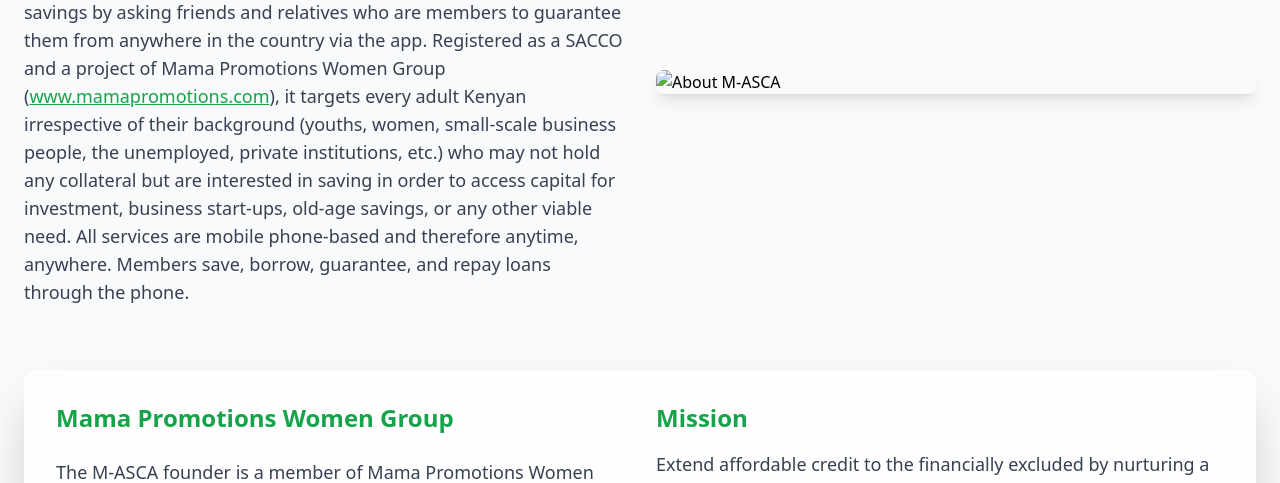
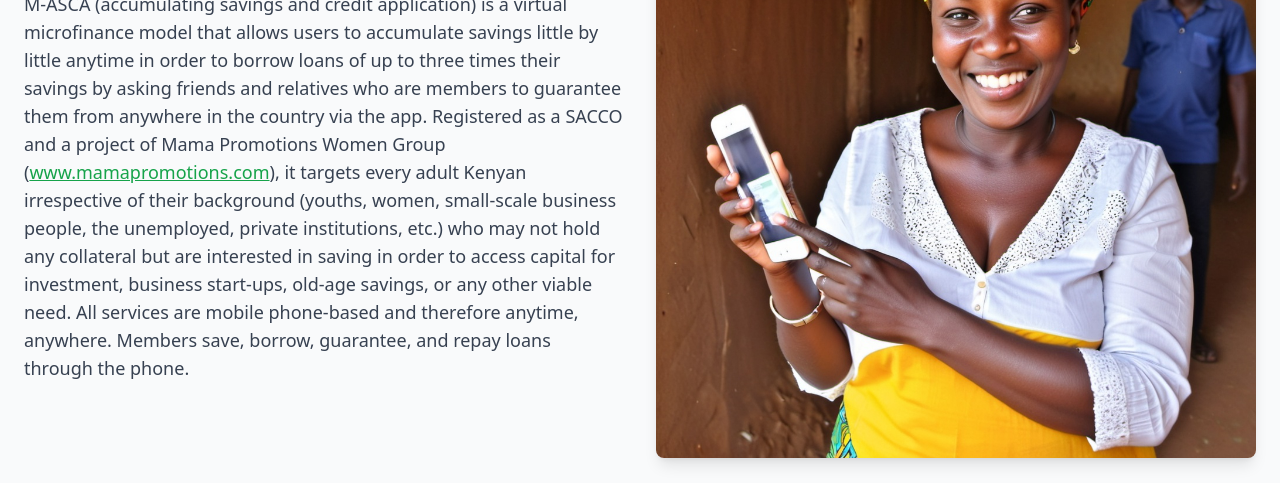
Before and after one commit to Bmariten/m-asca, a website: page public/about.html in a window 1280 px wide. Shown: the part 302-785 px from the top of the page. Drawn offline with Linux system fonts and the light colour scheme; no server answers.

Commit message:
added images

```diff
--- a/public/about.html
+++ b/public/about.html
@@ -35,7 +35,7 @@
       </div>
       <!-- Right: Image -->
       <div class="rounded-lg overflow-hidden shadow-lg">
-        <img src="../uploads/about-image.jpg" alt="About M-ASCA" class="w-full h-auto">
+        <img src="about-image.jpg" alt="About M-ASCA" class="w-full h-auto">
       </div>
     </div>
   </section>
```
Also changed, not shown: public/our-team.html (+1 -1 lines), public/about-image.jpg (added), public/dr-martina.jpeg (added).
